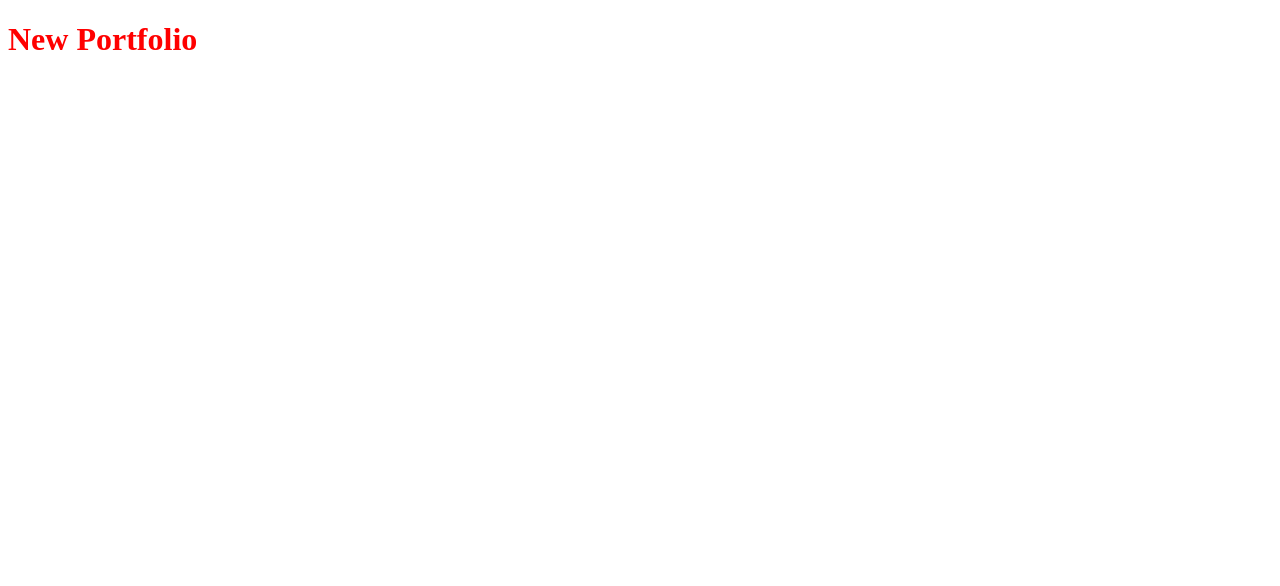
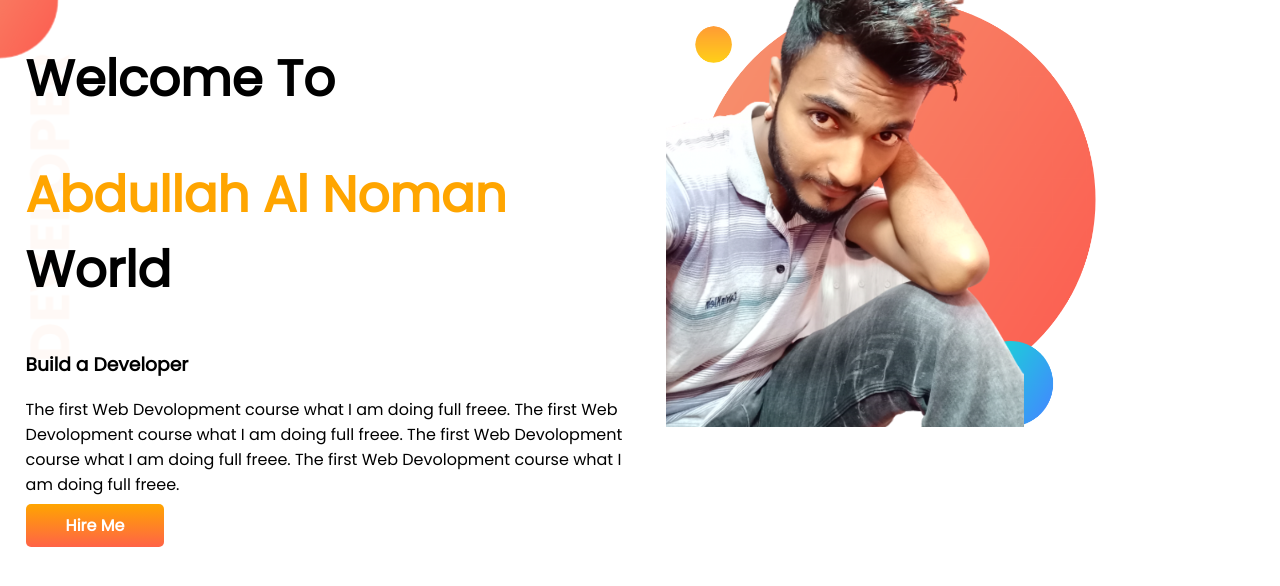
Before and after one commit to Al-Noman02/Devoloper-Portfolio, a plain HTML site: page index.html in a window 1280 px wide. Drawn offline with Linux system fonts and the light colour scheme.

Commit message:
1st section

```diff
--- a/index.html
+++ b/index.html
@@ -1,13 +1,40 @@
 <!DOCTYPE html>
 <html lang="en">
+
 <head>
     <meta charset="UTF-8">
     <meta http-equiv="X-UA-Compatible" content="IE=edge">
     <meta name="viewport" content="width=device-width, initial-scale=1.0">
     <title>Rimon Portfolio</title>
+
+    <link rel="preconnect" href="https://fonts.googleapis.com">
+    <link rel="preconnect" href="https://fonts.gstatic.com" crossorigin>
+    <link href="https://fonts.googleapis.com/css2?family=Poppins&display=swap" rel="stylesheet">
+
     <link rel="stylesheet" href="style.css">
 </head>
+
 <body>
-    <h1>New Portfolio</h1>
+    <section class="top-banner">
+        <div class="half-width">
+            <h1>Welcome To</h1>
+            <h1><span class="orange-color">Abdullah Al Noman</span> World</h1>
+
+            <h3>Build a Developer</h3>
+            <p>The first Web Devolopment course what I am doing full freee.
+                The first Web Devolopment course what I am doing full freee.
+                The first Web Devolopment course what I am doing full freee.
+                The first Web Devolopment course what I am doing full freee.
+            </p>
+            <a class="click-button" href="https://www.jagojobs.com/" target="_blank">Hire
+                Me</a>
+
+        </div>
+
+        <div class="half-width">
+            <img src="images/my-bg.png" alt="">
+        </div>
+    </section>
 </body>
+
 </html>
--- a/style.css
+++ b/style.css
@@ -1,3 +1,32 @@
+body{
+    font-family: 'Poppins', sans-serif;
+    margin:0;
+}
 h1{
-    color:red;
+    font-size: 50px;
 }
+.orange-color{
+    color:orange;
+}
+section{
+    display:flex;
+}
+.half-width{
+    width:500%;
+    padding-left:2%;
+}
+.half-width img{
+    width:70%;
+}
+.click-button{
+    text-decoration:none;
+    background-image:linear-gradient(orange, tomato);
+    color:white;
+    font-weight:700;
+    padding:10px 40px;
+    border-radius:5px;
+}
+.top-banner{
+    background-image:url(images/top-banner.png);
+    background-repeat: no-repeat;
+}
```
Also changed, not shown: images/dream-bg.png (added), images/exp-bg.png (added), images/jhankar.png (added), images/jhankar2.png (added), images/my-bg.png (added), images/my-bg2.png (added), images/top-banner.png (added), 7 other files.
